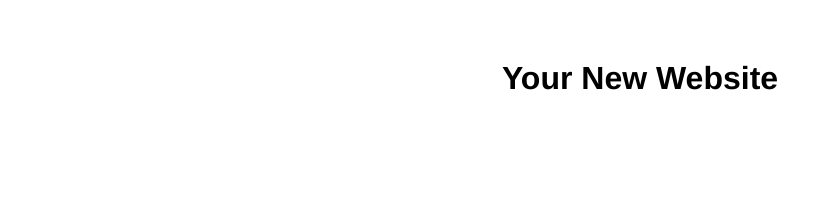
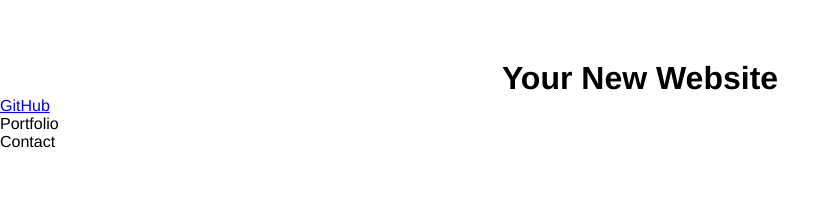
Before and after one commit to DaymenPasick/01-22-mock-website, a plain HTML site: page index.html in a window 1280 px wide. Shown: the top 199 px of the page, without its empty margins (0-840 px from the left). Drawn offline with Linux system fonts and the light colour scheme.

Commit message:
html nav content

```diff
--- a/index.html
+++ b/index.html
@@ -17,9 +17,9 @@
     <nav>
         <ul>
             <!-- clickable links -->
-            <li><a href=""></a></li>
-            <li><a href=""></a></li>
-            <li><a href=""></a></li>
+            <li><a href="https://github.com/" target="_blank">GitHub</a></li>
+            <li><a href="https://docs.google.com/document/d/1u3SjAeKutPsZgftW23geuQgXkneBB1KMBEE-UeKvPvk/edit?usp=sharing" target="_blank"></a>Portfolio</li>
+            <li><a href="eventualcontactform"></a>Contact</li>
         </ul>
     </nav>
 
```
